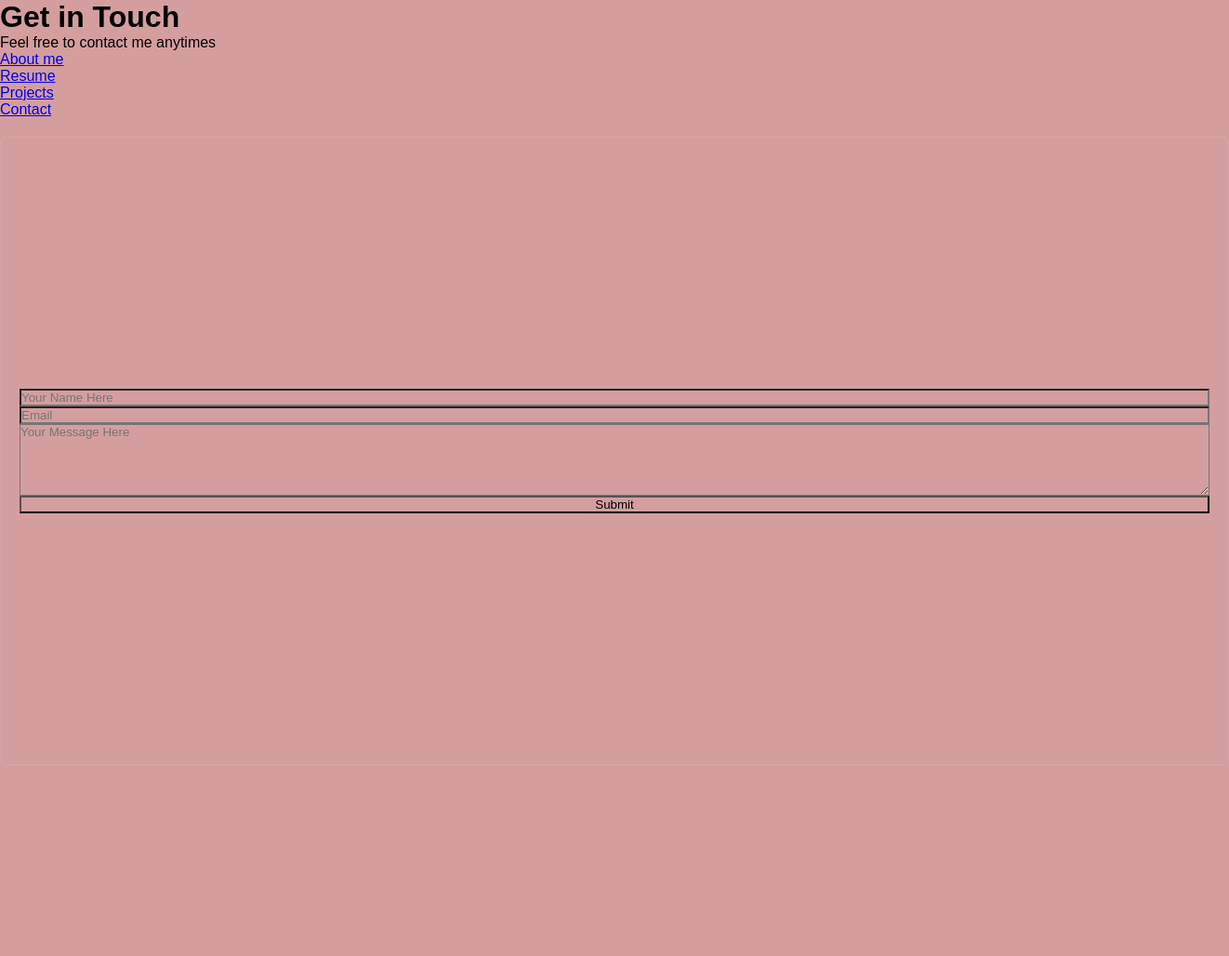
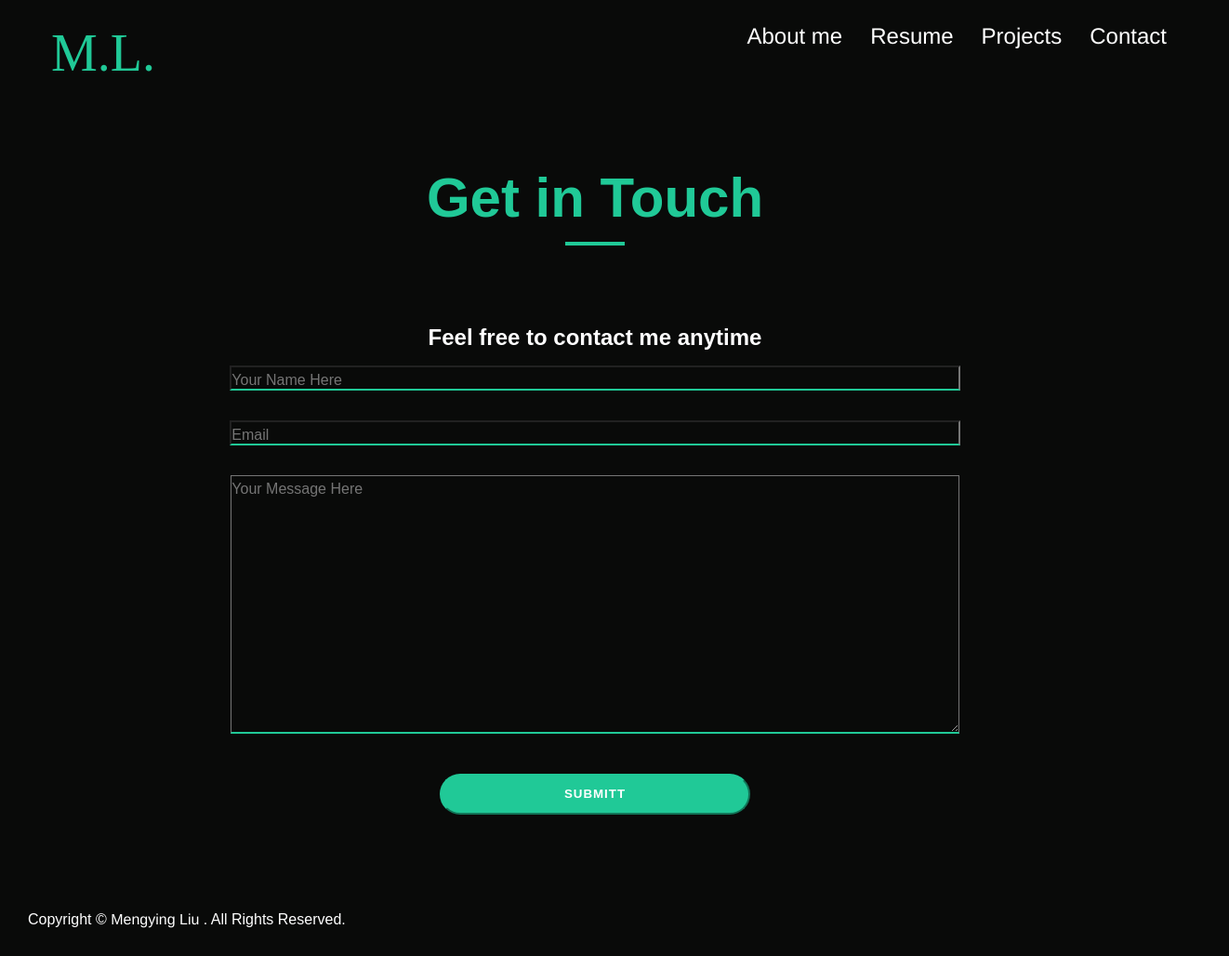
Before and after one commit to Mandy-Liu0401/Personal_Website, a plain HTML site: page Contact.html in a window 1280 px wide. Shown: the whole page at 93% size, 1322 px wide, since content can reach past the window. Before the commit the page ends 823 px from the top, so only its background shows below. Drawn offline with Linux system fonts and the light colour scheme.

Commit message:
partially finished page 4

```diff
--- a/Contact.html
+++ b/Contact.html
@@ -14,29 +14,43 @@ description:Contact.html file for Assigbment 1-->
     <script src="projects.js" defer></script>
 </head>
 
+<nav>
+    <ul class ="nav_container">
+        <li id="name">M.L.</li>
+        <li class = "nav_item"><a href="Index.html">About me</a></li>
+        <li class = "nav_item"><a href="Resume.html">Resume</a></li>
+        <li class = "nav_item"><a href="Projects.html">Projects</a></li>
+        <li class = "nav_item"><a href="Contact.html">Contact</a></li>
+    </ul>
+</nav>
+
 <body>
     <header>
-        <h1>Get in Touch</h1>
-        <p>Feel free to contact me anytimes</p>
+        <div class = "divider">
+            <h1>Get in Touch</h1>
+        </div>
     </header>
 
-    <nav class="main_menu">
-        <ul>
-            <li><a href="Index.html">About me</a></li>
-            <li><a href="Resume.html">Resume</a></li>
-            <li><a href="Projects.html">Projects</a></li>
-            <li><a href="Contact.html">Contact</a></li>
-        </ul>
-    </nav>
+
 
     <form action="contat.php" method="post">
         <div class = "contact_form">
-            <input type="text" placeholder="Your Name Here">
-            <input type="email" placeholder="Email">
-            <textarea rows="5" placeholder="Your Message Here" spellcheck="false"></textarea>
-            <button type="submit">Submit</button>
+            <h2>Feel free to contact me anytime</h2>
+
+            <input class="input" type="text" placeholder="Your Name Here">
+            <input class="input" type="email" placeholder="Email">
+            <textarea class="input" rows="15" placeholder="Your Message Here" spellcheck="false"></textarea>
+            <button class="btn" type="submit">SUBMITT</button>
         </div>
     </form>
+
+
+    <footer>
+        <p>Copyright &copy
+            <a href="#home">Mengying Liu</a>
+            . All Rights Reserved.
+        </p>
+    </footer>
 </body>
 
 </html>
--- a/format.css
+++ b/format.css
@@ -1,20 +1,119 @@
 * {
     margin: 0;
     padding: 0;
-    font-family: arial, helvetica, sans-serif;
-    background-color:rgb(212, 158, 158); /* background color*/
+    font-family: Arial,  helvetica, sans-serif;
+    background-color:rgb(9, 10, 9); /* background color*/
 
 }
-.contact_form {
-    height: 80vh;
+
+
+
+header{
+    padding-top: 5em;
+    text-align: center;
+    font-size: 30px;
+    color:#20c997;
+}
+
+.divider::after {
+    content: "";
+    display: inline-block;
+    width: 5%;
+    height: 4px;
+    background-color: #20c997;
+    margin: 10px auto;
+}
+
+nav{
+    position: relative;
     width: 100%;
-    border: 1px solid #fff1;
-    border-radius: 5px;
-    margin-top: 20px;
-    padding: 17px 20px;
+    top: 25px;;
+    right: 25px;
+    background-color: transparent;
+}
+
+#name{
+    font-family:Brush Script, Lucida Handwriting, Pacifico;
+    color: #20c997;
+    font-size: 350%;;
+    position: absolute;
+    left: 80px;
+    cursor: pointer;
+    list-style: none;
+}
+
+.nav_container {
+    display:flex;
+    flex-direction: row;
+    justify-content:flex-end;
+    align-content: center;
+}
+
+.nav_item{
+    padding-left: 30px;
+    list-style: none;
+    color: white;
+    font-size:x-large
+}
+
+
+a {
+    text-decoration: none;
+    cursor: pointer;
+    color: white;
+    font-family:  Helvetica, sans-serif;
+    }
+
+a:hover {
+    color: #20c997;
+
+}
+
+
+.contact_form{
+    color: white;
+    padding: 3em;
     display: flex;
     flex-direction: column;
     justify-content: center;
+    align-items: center;
     margin-top: 20px;
-    padding: 17px 20px;
 }
+
+
+.input{
+    border-bottom: 2px solid #20c997;
+    margin: 1em;
+    padding-top: 5px;
+    width: 66%;
+    font-size: medium;
+}
+
+.btn{
+    background-color:#20c997;
+    border-color: #20c997;
+    color: white;
+    margin: 2em;
+    line-height:3em;
+    font-weight: 600;
+    cursor: pointer;
+    letter-spacing: 1px;
+    border-radius: 25px;
+    width:25em;
+}
+
+footer{
+    position: relative;
+    bottom: 0;
+    color:white;
+    padding: 30px;
+    background-color: transparent
+}
+
+@media (max-width: 500px) {
+    body, .nav_container {
+        display: flex;
+        flex-direction: column;
+        justify-content: stretch;
+    }
+}
```
Also changed, not shown: Contact-new.html (deleted, +0 -42 lines), Projects.html (+47 -20 lines).
